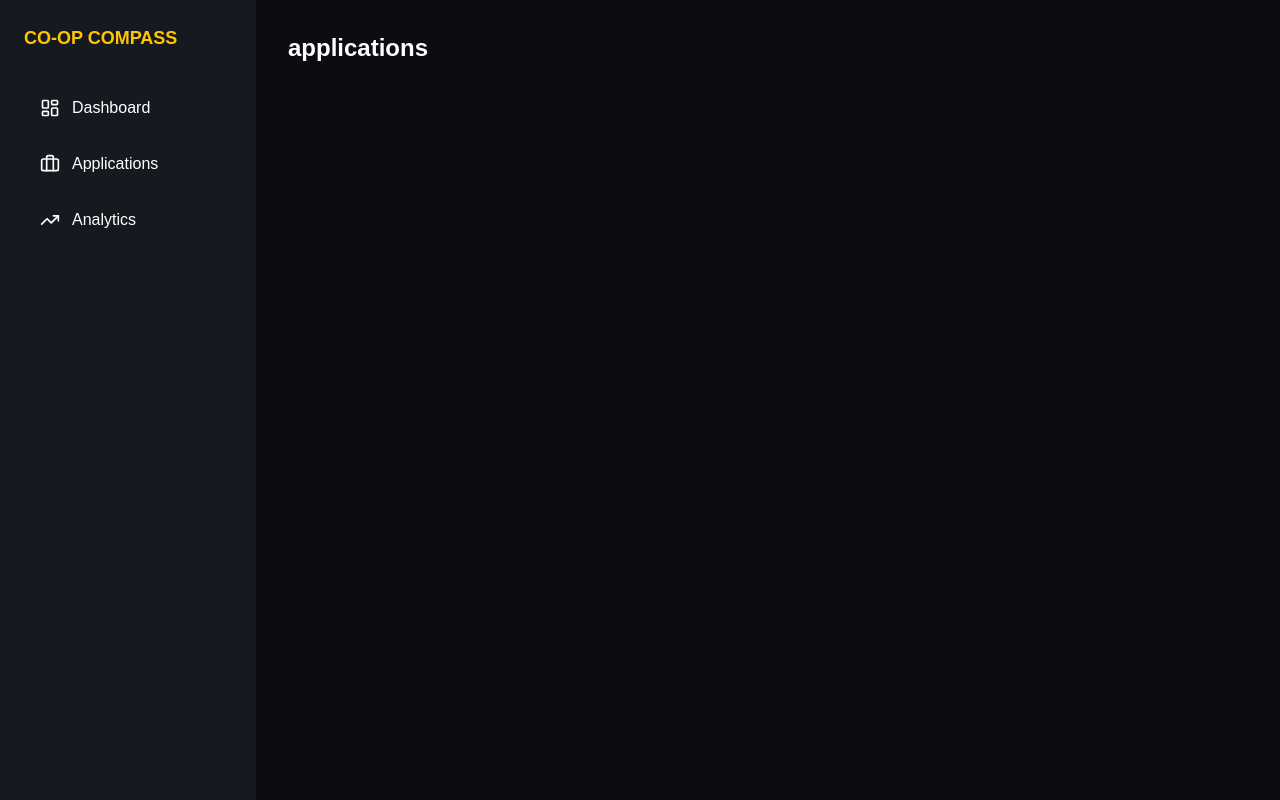
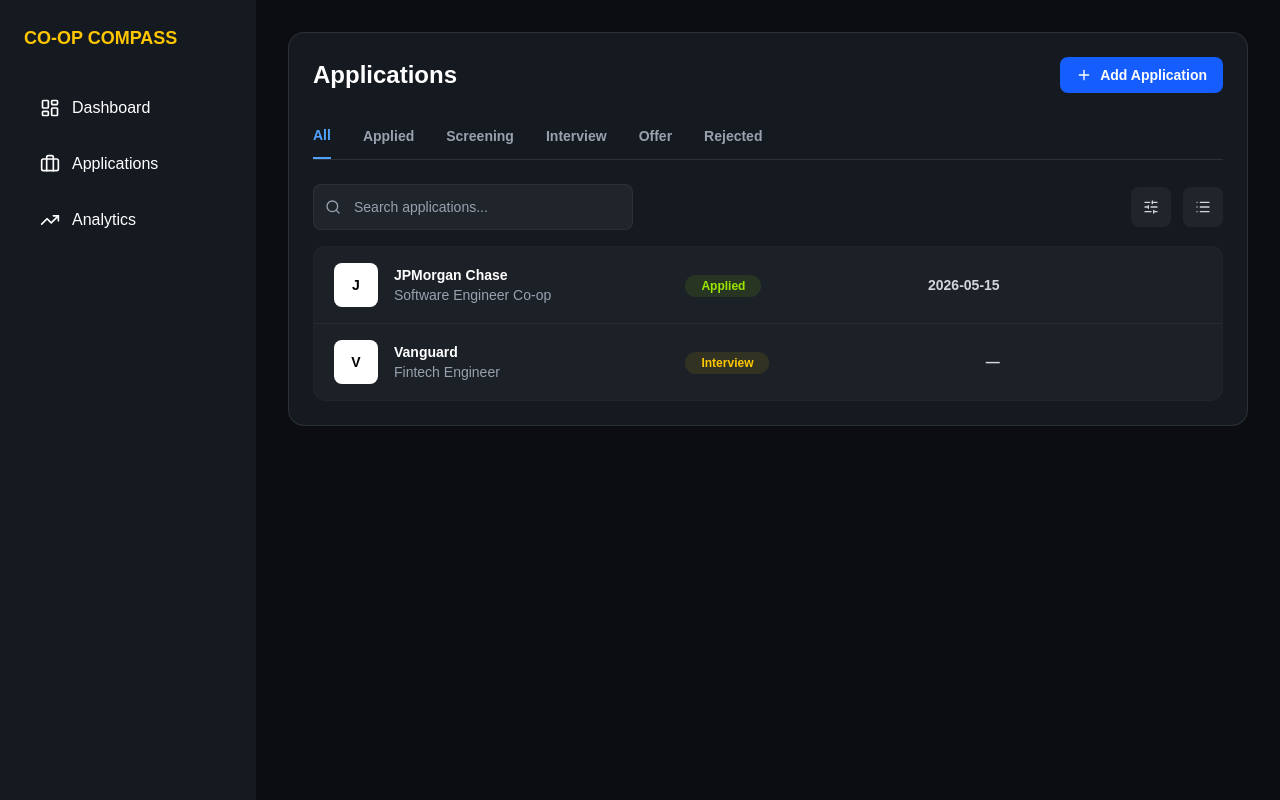
Before and after one commit to gareev-bulat/Co-Op-Compass, a Next.js app: page /applications in a window 1280 px wide. Built offline with nearby package versions, Linux system fonts and the light colour scheme.

Commit message:
feat: layout for Applications page

```diff
--- a/src/app/(dashboard)/applications/page.tsx
+++ b/src/app/(dashboard)/applications/page.tsx
@@ -1,3 +1,127 @@
+'use client'
+
+import { Plus, Search, SlidersHorizontal, List } from "lucide-react";
+import { applications, companies } from "@/app/data/mockedSupabaseData";
+import { useState } from "react";
+
+const tabs = ["All", "Applied", "Screening", "Interview", "Offer", "Rejected"];
+
+function getStatusStyle(status: string) {
+  switch (status) {
+    case "Applied":
+      return "bg-lime-400/10 text-lime-400";
+    case "Screening":
+      return "bg-yellow-400/10 text-yellow-400";
+    case "Interview":
+      return "bg-yellow-400/10 text-yellow-400";
+    case "Offer":
+      return "bg-green-400/10 text-green-400";
+    case "Rejected":
+      return "bg-gray-400/10 text-gray-300";
+    default:
+      return "bg-white/10 text-white";
+  }
+}
+
 export default function ApplicationsPage() {
-  return <h1 className="text-white text-2xl font-bold">applications</h1>
+
+  const [activeTab, setActiveTab] = useState(tabs[0])
+
+  return (
+    <section className="text-white">
+      <div className="bg-brand-dark rounded-2xl border border-white/10 p-6">
+        {/* Header */}
+        <div className="flex items-center justify-between mb-8">
+          <h1 className="text-2xl font-bold">Applications</h1>
+
+          <button className="flex items-center gap-2 rounded-lg bg-blue-600 px-4 py-2 text-sm font-semibold text-white hover:bg-blue-500 transition">
+            <Plus className="h-4 w-4" />
+            Add Application
+          </button>
+        </div>
+
+        {/* Tabs */}
+        <div className="border-b border-white/10 mb-6">
+          <div className="flex items-center gap-8">
+            {tabs.map((tab) => (
+              <button
+                key={tab}
+                onClick={() => setActiveTab(tab)}
+                className={`pb-3 text-sm font-semibold transition ${
+                  tab === activeTab
+                    ? "text-blue-400 border-b-2 border-blue-400"
+                    : "text-gray-400 hover:text-white"
+                }`}
+              >
+                {tab}
+              </button>
+            ))}
+          </div>
+        </div>
+
+        {/* Search and view controls */}
+        <div className="flex items-center justify-between mb-4">
+          <div className="relative w-full max-w-xs">
+            <Search className="absolute left-3 top-1/2 h-4 w-4 -translate-y-1/2 text-gray-400" />
+
+            <input
+              type="text"
+              placeholder="Search applications..."
+              className="w-full rounded-lg bg-white/5 py-3 pl-10 pr-4 text-sm text-white placeholder:text-gray-400 outline-none border border-white/5 focus:border-blue-400"
+            />
+          </div>
+
+          <div className="flex items-center gap-3">
+            <button className="rounded-lg bg-white/5 p-3 hover:bg-white/10 transition">
+              <SlidersHorizontal className="h-4 w-4 text-gray-300" />
+            </button>
+
+            <button className="rounded-lg bg-white/5 p-3 hover:bg-white/10 transition">
+              <List className="h-4 w-4 text-gray-300" />
+            </button>
+          </div>
+        </div>
+
+        {/* Application list */}
+        <div className="overflow-hidden rounded-xl border border-white/5">
+          {applications.map((app) => {
+            const company = companies.find((c) => c.id === app.companyId);
+            return (
+              <div
+                key={app.id}
+                className="grid grid-cols-[1.8fr_0.6fr_1fr_1fr] items-center gap-4 border-b border-white/5 bg-white/3 px-5 py-4 last:border-b-0 hover:bg-white/6 transition"
+              >
+                {/* Company */}
+                <div className="flex items-center gap-4">
+                  <div className="flex h-11 w-11 items-center justify-center rounded-lg bg-white text-sm font-bold text-black">
+                    {company?.name.charAt(0)}
+                  </div>
+                  <div>
+                    <h2 className="font-bold text-sm text-white">
+                      {company?.name}
+                    </h2>
+                    <p className="text-sm text-gray-400">{app.roleTitle}</p>
+                  </div>
+                </div>
+
+                {/* Status */}
+                <div>
+                  <span
+                    className={`rounded-full px-4 py-1 text-xs font-bold ${getStatusStyle(app.status)}`}
+                  >
+                    {app.status}
+                  </span>
+                </div>
+
+                {/* Date */}
+                <p className="text-sm font-semibold text-gray-300 text-right">
+                  {app.deadline ?? "—"}
+                </p>
+              </div>
+            );
+          })}
+        </div>
+      </div>
+    </section>
+  );
 }
--- a/src/app/(dashboard)/dashboard/page.tsx
+++ b/src/app/(dashboard)/dashboard/page.tsx
@@ -104,6 +104,7 @@
         ))}
       </div>
 
+      {/*Deadlines box*/}
       <div className="grid grid-cols-3 gap-4 mt-6">
         <div className="bg-brand-dark rounded-xl p-4">
           <h1 className="text-1xl font-bold mb-6">Upcoming Deadlines</h1>
@@ -125,6 +126,7 @@
               ))}
           </div>
         </div>
+        {/*Recent Activity box*/}
         <div className="bg-brand-dark rounded-xl p-4">
           <h1 className="text-1xl font-bold mb-6">Recent Activity</h1>
 
@@ -134,6 +136,7 @@
             ))}
           </div>
         </div>
+        {/*Quick actions box*/}
         <div className="bg-brand-dark rounded-xl p-4">
           <h1 className="text-1xl font-bold mb-6">Quick Actions</h1>
           <div className="space-y-2">
--- a/src/app/(dashboard)/layout.tsx
+++ b/src/app/(dashboard)/layout.tsx
@@ -10,6 +10,7 @@
           <span className="text-brand-yellow font-bold text-lg">CO-OP COMPASS</span>
         </div>
 
+        {/*NavBar*/}
         <nav className="flex flex-col gap-2">
           <Link href="/dashboard" className="flex items-center gap-3 px-4 py-3 rounded-lg hover:bg-white/10">
             <LayoutDashboard className="w-5 h-5" />
```
